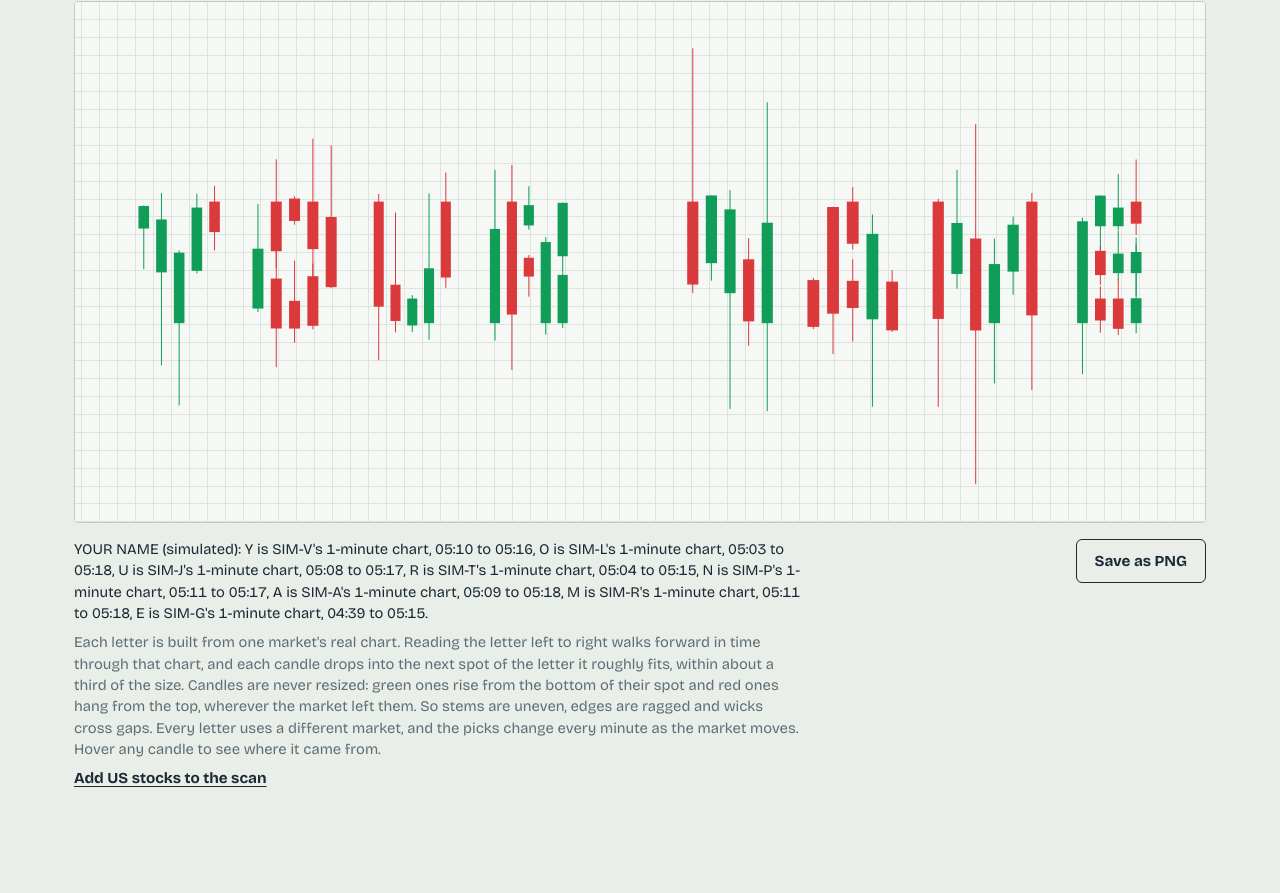
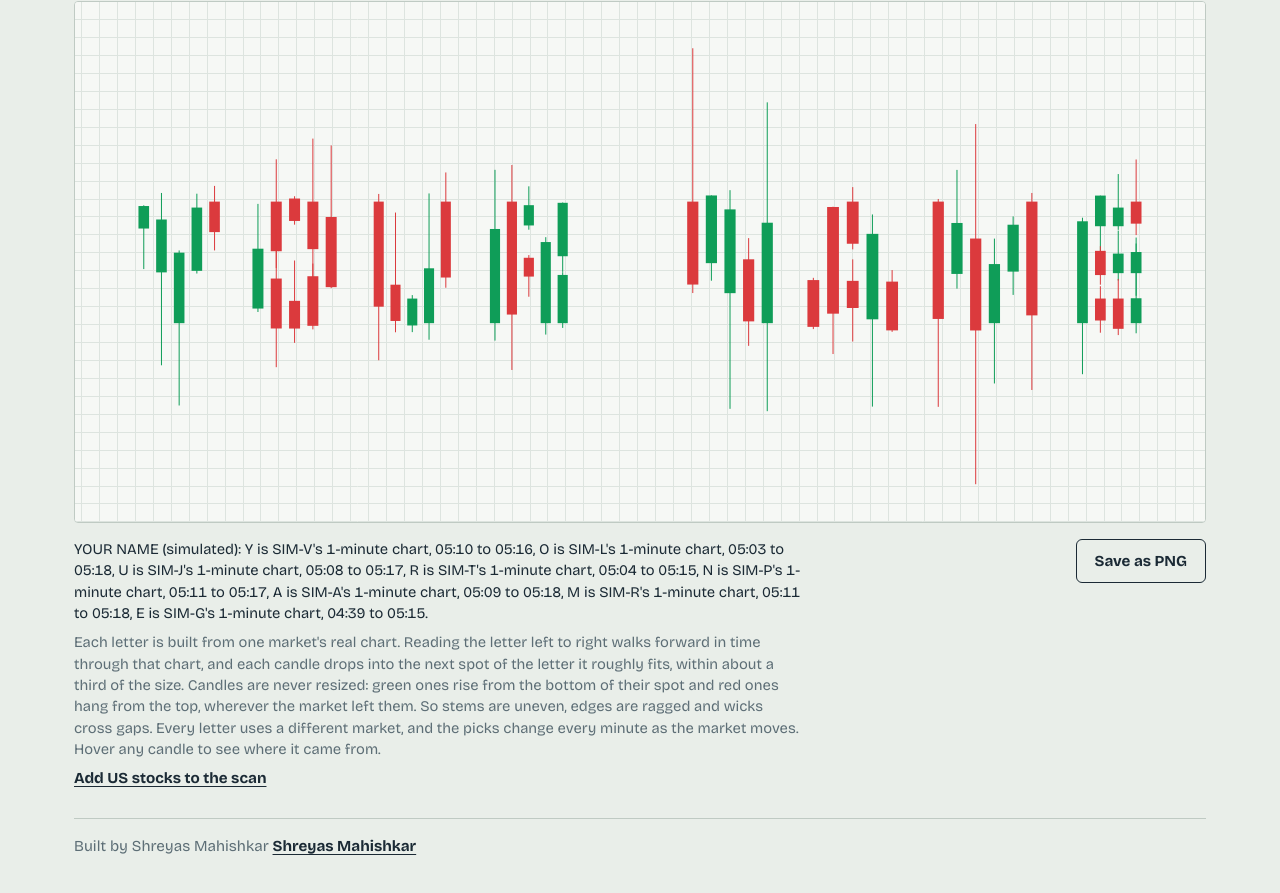
Before and after one commit to ShreyasM04/name-in-candles, a plain HTML site: page index.html in a window 1280 px wide. Shown: the part 233-1126 px from the top of the page. Before the commit the page ends 1067 px from the top, so only its background shows below. Drawn offline with nearby package versions, Linux system fonts and the light colour scheme; no server answers.

Commit message:
Update credit name in index.html

```diff
--- a/index.html
+++ b/index.html
@@ -144,7 +144,7 @@
     <button id="save" class="quiet" type="button">Save as PNG</button>
   </footer>
   <!-- EDIT: put your name and your LinkedIn profile link here. The credit stays hidden until YOUR NAME is replaced. -->
-  <p class="credit" id="credit">Built by Shreyas Mahishkar <a id="creditLink" href="https://www.linkedin.com/in/shreyas-mahishkar" target="_blank" rel="noopener">YOUR NAME</a></p>
+  <p class="credit" id="credit">Built by Shreyas Mahishkar <a id="creditLink" href="https://www.linkedin.com/in/shreyas-mahishkar" target="_blank" rel="noopener">Shreyas Mahishkar</a></p>
 </div>
 
 <script>
```
